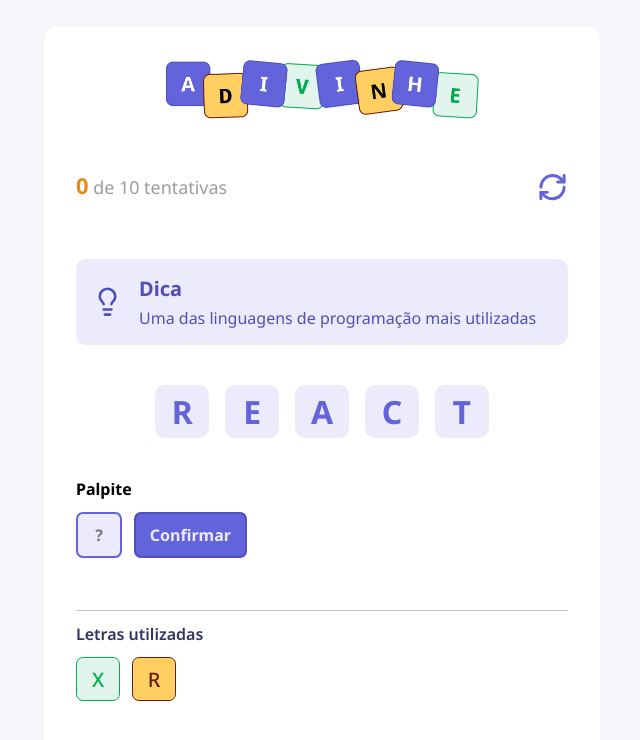
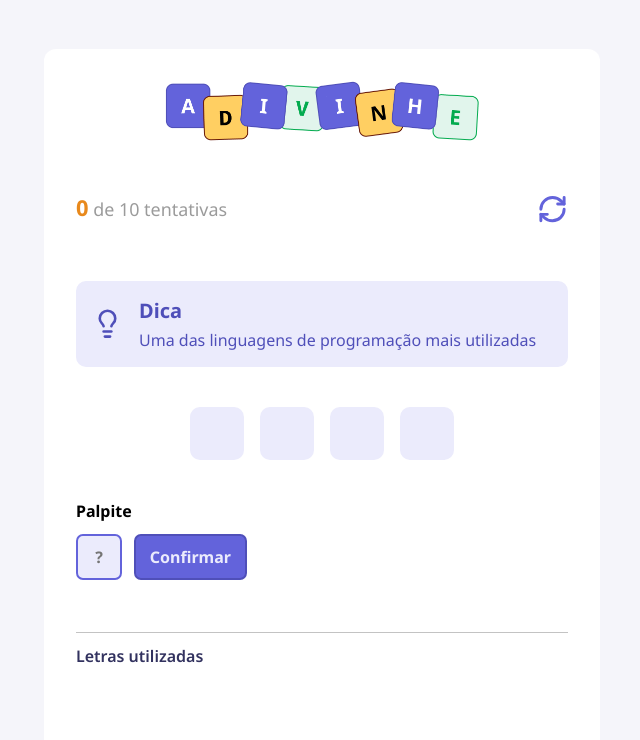
Before and after one commit to lucas072-cpu/aulas, a React (Vite) app in the folder adivinhe/: page / in a window 1280 px wide. Shown: the top 740 px of the page, without its empty margins (318-958 px from the left). Built offline with nearby package versions, Linux system fonts and the light colour scheme.

Commit message:
listando letras utilizadas

```diff
--- a/adivinhe/src/App.tsx
+++ b/adivinhe/src/App.tsx
@@ -7,12 +7,13 @@ import { Tip } from "./components/Tip"
 import { Button } from "./components/Button"
 import { Letter } from "./components/Letter"
 import { Header } from "./components/Header"
-import { LetterUsed } from "./components/LettersUsed"
+import { LetterUsed, type LettersUsedProps } from "./components/LettersUsed"
 
 
 export default function App(){
   const [attempts, setAttempts] =useState(0)
   const [letter, setLetter] = useState("")
+  const [ lettersUsed, setLettersUsed ] = useState<LettersUsedProps[]>([])
   const [challenge, setChallenge] = useState<Challenge | null>(null)
 
     function handleRestartGame() {
@@ -34,6 +35,10 @@ export default function App(){
     startGame()
   }, [])
 
+  if(!challenge){
+    return
+  }
+
   return (
   <div className={styles.container}>
     <main>
@@ -41,11 +46,11 @@ export default function App(){
     <Tip tip="Uma das linguagens de programação mais utilizadas"/>
 
     <div className={styles.word}>
-    <Letter value="R"/>
-    <Letter value="E"/>
-    <Letter value="A"/>
-    <Letter value="C"/>
-    <Letter value="T"/>
+      {
+        challenge.word.split("").map(() => (<Letter value=""/>))
+      }
+
+
     </div>
 
     <h4>Palpite</h4>
@@ -54,7 +59,7 @@ export default function App(){
     <Button title="Confirmar" />
     </div>
 
-    <LetterUsed />
+    <LetterUsed data={lettersUsed} />
     </main>
 
   </div>
--- a/adivinhe/src/components/LettersUsed/index.tsx
+++ b/adivinhe/src/components/LettersUsed/index.tsx
@@ -2,13 +2,29 @@ import styles from "./style.module.css"
 
 import { Letter } from "../Letter"
 
-export function LetterUsed() {
+export type LettersUsedProps = {
+    value: string
+    correct: boolean
+}
+
+type Props = {
+    data: LettersUsedProps[]
+}
+
+export function LetterUsed({ data }: Props ) {
     return <div className={styles.lettersUsed}>
         <h5>Letras utilizadas</h5>
 
+
+
         <div>
-            <Letter value="X" size="small" color="correct"/>
-            <Letter value="R" size="small" color="wrong" />
+        {
+            data.map(({ value, correct }) => (
+            <Letter value={value} size="small" color={correct ? "correct" : "wrong"}/>
+        ))}
+
+
+
         </div>
     </div>
 }
```
